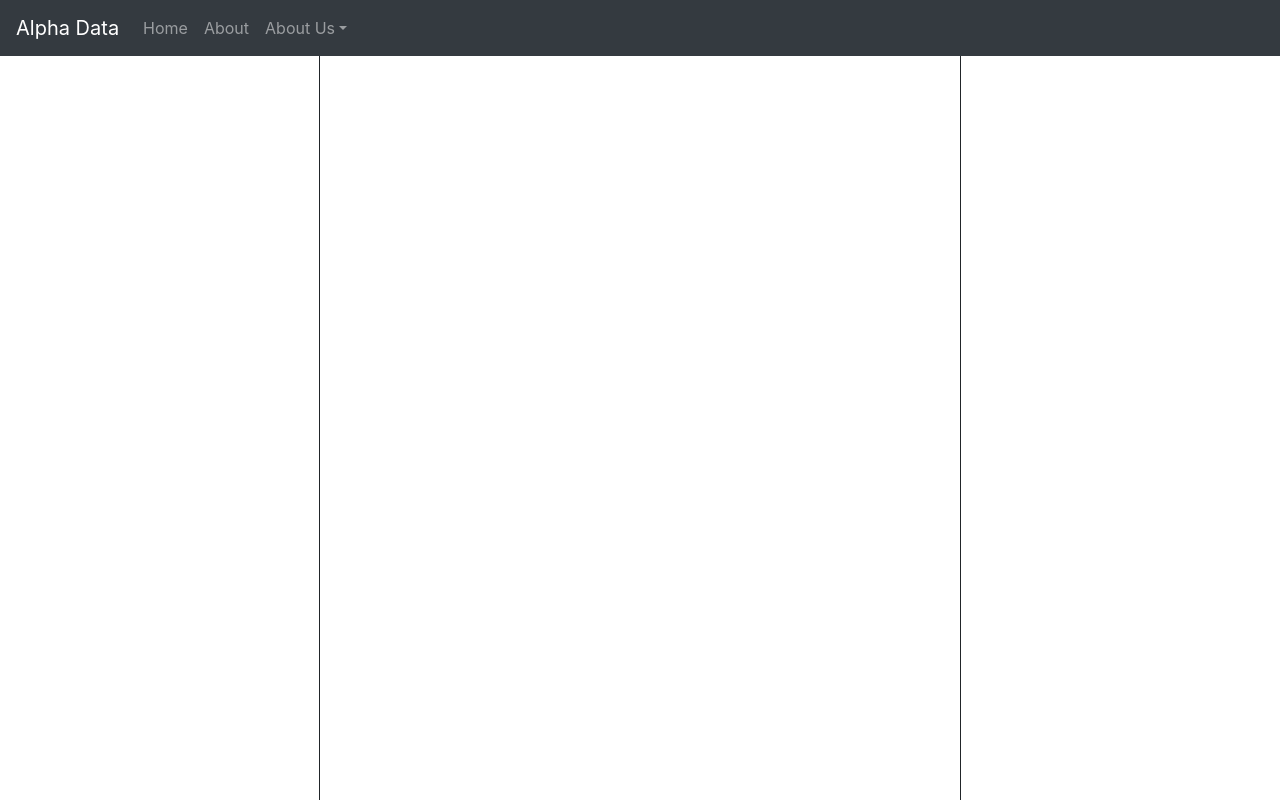
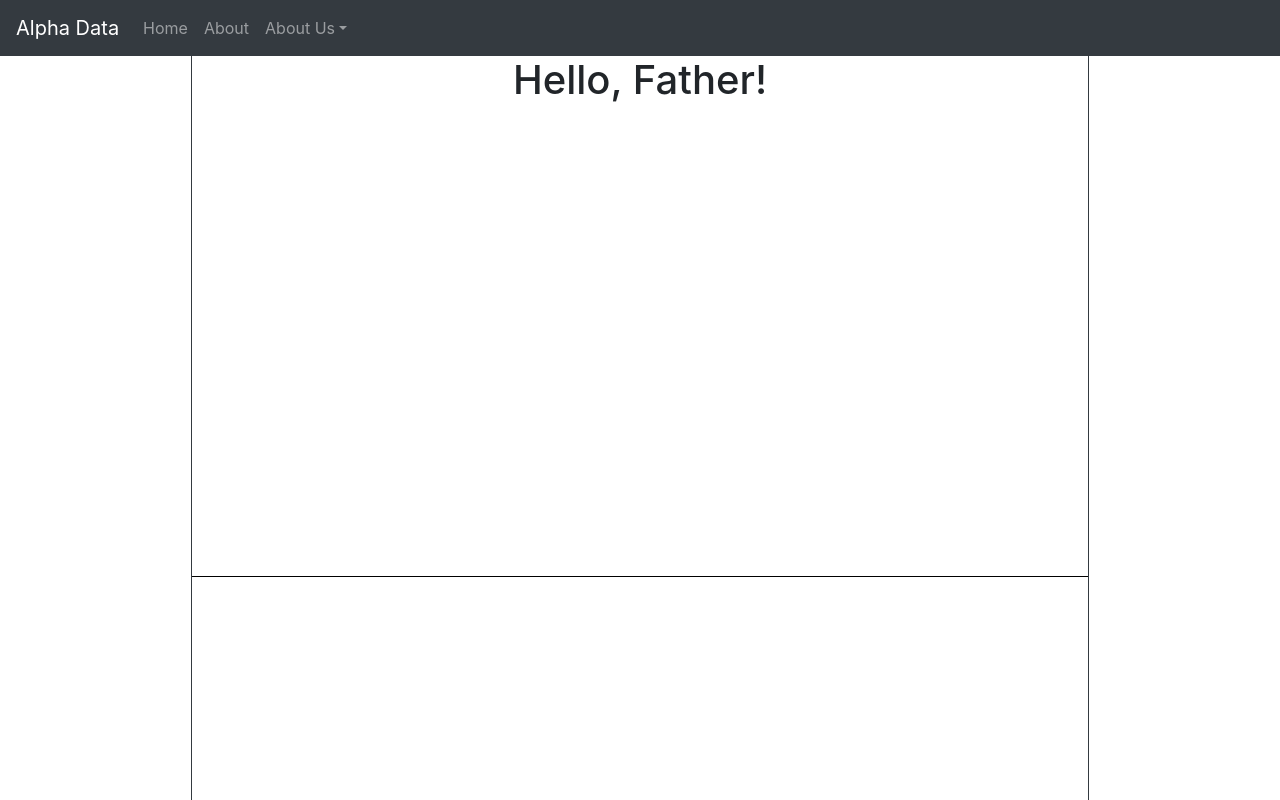
Before and after one commit to hashjaco/DataN3D, a React (Create React App) app: page / in a window 1280 px wide. Built offline with nearby package versions, Linux system fonts and the light colour scheme.

Commit message:
modify container properties

```diff
--- a/src/components/Header.js
+++ b/src/components/Header.js
@@ -21,15 +21,14 @@ const styles = {
     display: "block",
     top: 0,
     flex: 1,
-    width: "100vw",
     height: "8vh",
     alignItems: "center",
     justifyContent: "center",
-    backgroundColor: "#000"
+    backgroundColor: "#343a40"
   },
   title: {
-    fontSize: 45,
+    fontSize: 26,
+    marginLeft: 10,
     color: "#f3f3f3",
-    fontWeight: "bold",
   }
 }
--- a/src/containers/LeftContainer.js
+++ b/src/containers/LeftContainer.js
@@ -8,9 +8,9 @@ const leftContainer = {
   display: "inline-block",
   left: 0,
   height: "100%",
-  width: "25%",
+  width: "15%",
   borderRightStyle: "solid",
-  borderColor: "#212529",
+  borderColor: "#343a40",
   borderWidth: .5
 };
 
--- a/src/containers/MiddleContainer.js
+++ b/src/containers/MiddleContainer.js
@@ -1,13 +1,24 @@
-import React from "react";
+import React, {Component} from 'react'
+import SceneContainer from "./SceneContainer";
 
-const MiddleContainer = props => {
-  return <div style={middleContainer} />;
+export default class MiddleContainer extends Component {
+  constructor(props){
+    super(props)
+  }
+
+  render(){
+    return <div style={styles.middleContainer}>
+      <SceneContainer/>
+    </div>
+
+  }
+
+}
+
+const styles = {
+  middleContainer: {
+    display: "inline",
+    width: "70%",
+    height: "100%",
+  }
 };
-
-const middleContainer = {
-  display: "inline",
-  width: "50%",
-  height: "100%",
-};
-
-export default MiddleContainer;
--- a/src/containers/RightContainer.js
+++ b/src/containers/RightContainer.js
@@ -5,10 +5,10 @@ const RightContainer = props => {
 };
 
 const rightContainer = {
-  width: "25%",
+  width: "15%",
   height: "100%",
   borderLeftStyle: "solid",
-  borderColor: "#212529",
+  borderColor: "#343a40",
   borderWidth: .5,
   right: 0
 };
--- a/src/containers/SceneContainer.js
+++ b/src/containers/SceneContainer.js
@@ -1,12 +1,15 @@
 import React, { Component } from "react";
+import Scene from "../components/Scene";
 
 const SceneContainer = props => {
-  return <div style={sceneContainer} />;
+  return <div style={sceneContainer}>
+    <Scene />
+  </div>;
 };
 
 const sceneContainer = {
   top: 0,
-  height: "40%",
+  height: "70%",
   width: "100%",
   borderWidth: 1,
   borderBottomStyle: "solid",
--- a/src/views/AboutUs/Hashim/index.js
+++ b/src/views/AboutUs/Hashim/index.js
@@ -11,7 +11,7 @@ export default class Hashim extends Component {
   render() {
     return (
       <div>
-        <Header title="Hashim" />
+
       </div>
     );
   }
```
Also changed, not shown: src/logo.svg (deleted).
